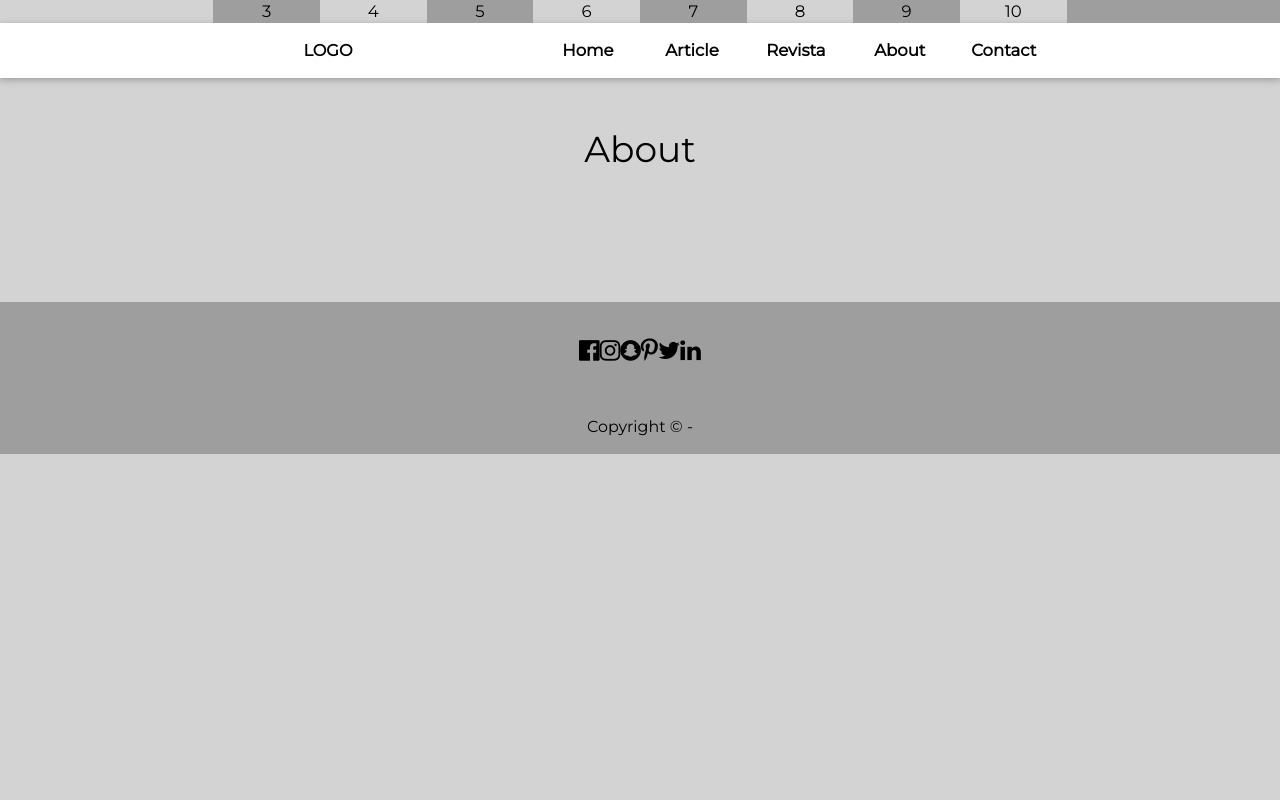
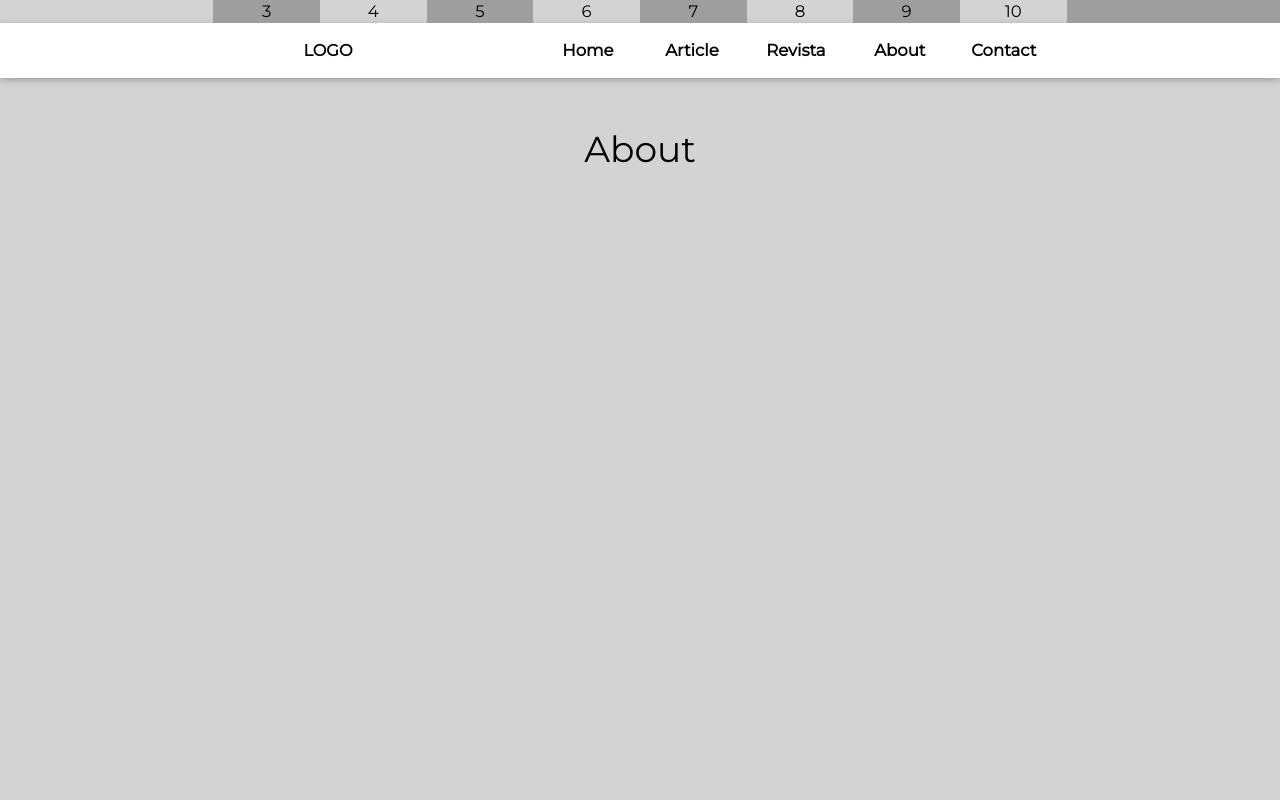
Before and after one commit to vladalex01/todo, a React (Create React App) app: page /about in a window 1280 px wide. Shown: the top 800 px of the page. Built offline with nearby package versions, Linux system fonts and the light colour scheme.

Commit message:
Fix footer

```diff
--- a/src/App.js
+++ b/src/App.js
@@ -19,12 +19,14 @@ class App extends React.Component {
 			<div>
 				<BrowserRouter>
 					<Navbar />
+					<div className="body">
 						<Switch>
 							<Route exact path="/" component={Home} />
 							<Route path="/contact" component={Contact} />
 							<Route path="/about" component={About} />
 							<Route component={Error} />
 						</Switch>
+					</div>
 					<Footer />
 				</BrowserRouter>
 			</div>
--- a/src/template/Adjust.css
+++ b/src/template/Adjust.css
@@ -4,12 +4,16 @@
     z-index: 1
 }
 
+.body {
+    position: relative;
+    margin-bottom: 5%;
+    min-height: 100vh;
+}
+
 .footer {
     position: relative;
-    margin-top: 10%;
-    bottom: 0;
+    margin-bottom: 0;
     width: 100%;
-    /* height: 60px; */
 }
 
 .vw3-top {
@@ -28,6 +32,7 @@ img {
     -ms-interpolation-mode: bicubic;
     /* shape-outside:  */
 }
+
 
 .content {
     text-align: justify;
--- a/src/template/Navbar.js
+++ b/src/template/Navbar.js
@@ -47,12 +47,13 @@ class Navbar extends React.Component {
                     <Link to="/" className="w3-bar-item w3-button w3-col w3-center m2 s5"><b>
                         {/* <img src={logo} width="80%"/>*/}LOGO</b></Link>
                     <div class="w3-col m1 w3-center w3-hide-small">&nbsp;</div>
-                    {/* //  Float links to the right. Hide them on small screens */}
+
+                    {/*  Float links to the right. Hide them on small screens */}
                     <div className="w3-hide-large">
                         <div class="w3-col m1 s1 w3-center">&nbsp;</div>
                         <div class="w3-col m1 s1 w3-center">&nbsp;</div>
-                        <div class="w3-col m1 s1 w3-center">&nbsp;</div>
-                        <div class="w3-col m1 s1 w3-center">&nbsp;</div>
+                        {/* <div class="w3-col m1 s1 w3-center">&nbsp;</div>
+                        <div class="w3-col m1 s1 w3-center">&nbsp;</div> */}
                         <div style={{marginTop: '1%', fontWeight: 'bold'}}>
                             <Menu />
                         </div>
```
Lines whose indentation alone changed are shown as unchanged.
